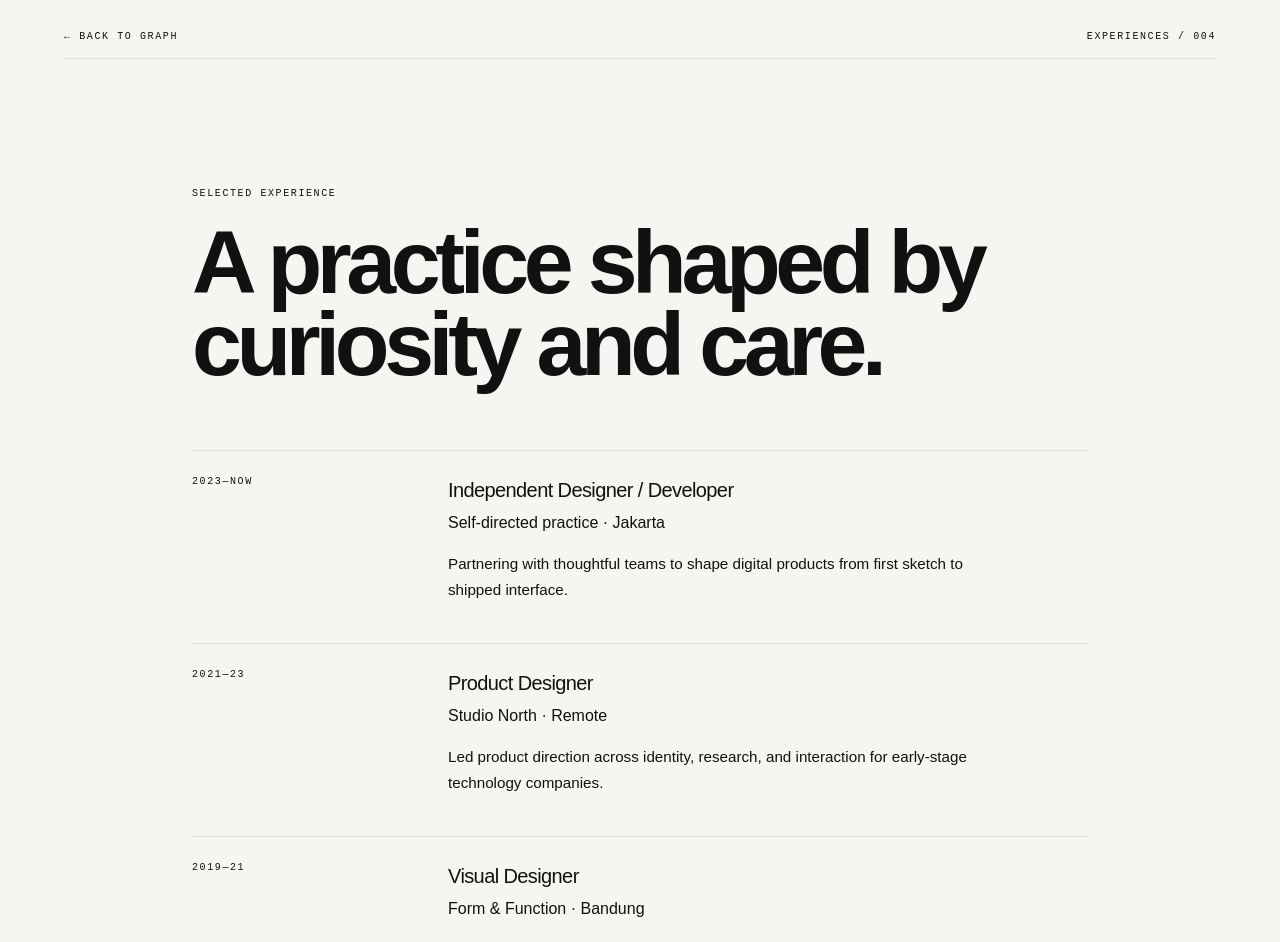
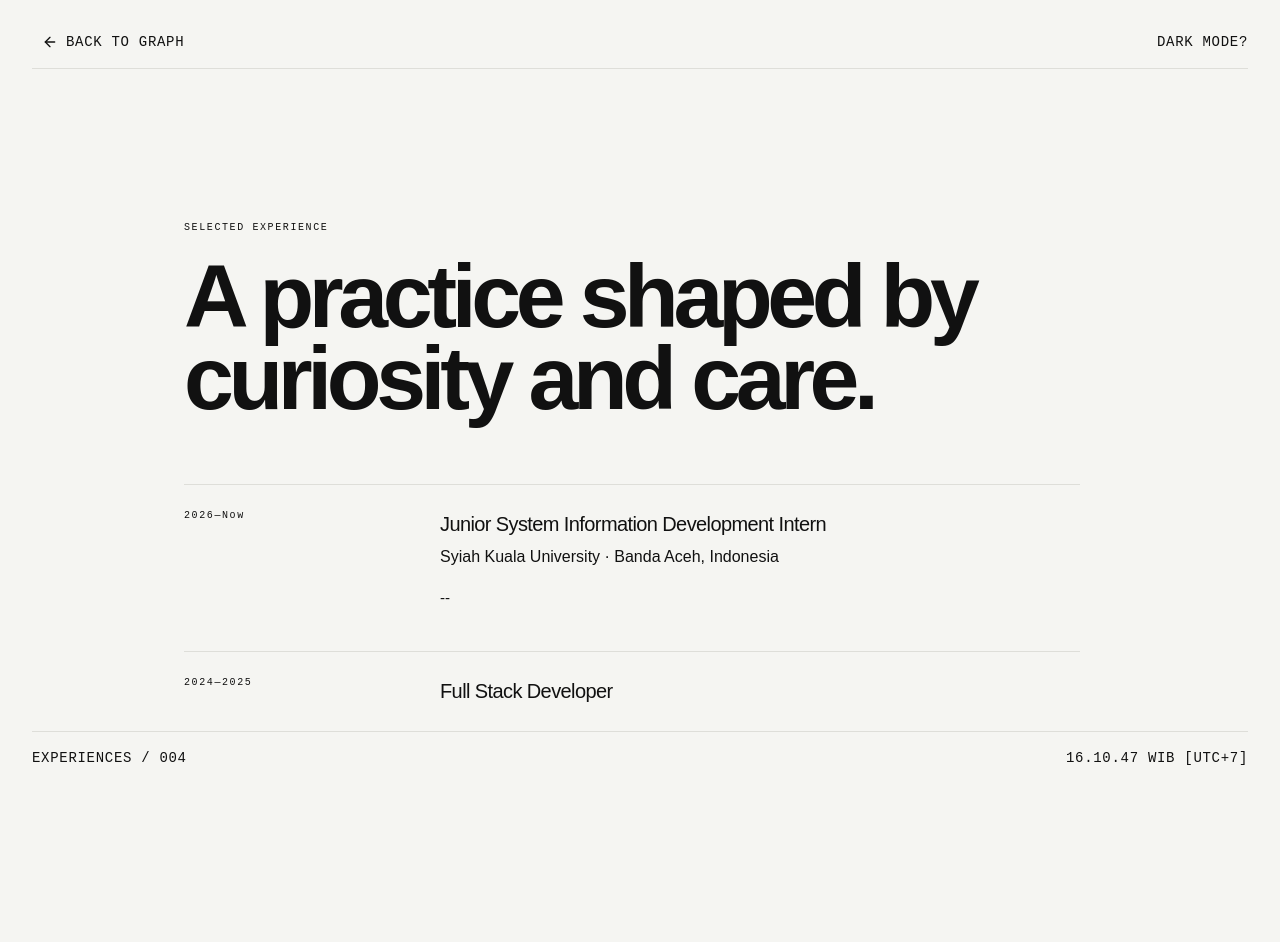
Before and after one commit to ridha-arlian/portfolio-v2, a Nuxt app: page /experiences in a window 1280 px wide. Shown: the top 942 px of the page. After the commit the page ends 800 px from the top, so only its background shows below. Built offline with nearby package versions, Linux system fonts and the light colour scheme.

Commit message:
feat(experiences): add experiences page component and routing

```diff
--- /dev/null
+++ b/app/data/experiences.ts
@@ -0,0 +1,33 @@
+export interface Experience {
+  year: string
+  role: string
+  company: string
+  description: string
+}
+
+export const experiences: Experience[] = [
+  {
+    year: '2026—Now',
+    role: 'Junior System Information Development Intern',
+    company: 'Syiah Kuala University · Banda Aceh, Indonesia',
+    description: '--',
+  },
+  {
+    year: '2024—2025',
+    role: 'Full Stack Developer',
+    company: 'Syiah Kuala University · Banda Aceh, Indonesia',
+    description: 'Developed an online exam proctoring system using WebRTC and Mediasoup as a Bachelor\'s Final Project.',
+  },
+  {
+    year: '2022',
+    role: 'UI/UX Developer Intern',
+    company: 'Telkom Indonesia WITEL Aceh · Banda Aceh, Indonesia',
+    description: 'Designed user interface and user experience solutions using Figma during professional internship.',
+  },
+  {
+    year: '2022',
+    role: 'Web Developer',
+    company: 'Pondok Ulung Village Government · Bener Meriah, Indonesia',
+    description: 'Built village web applications using React, Next.js, and Chakra UI as part of the Community Service Program.',
+  },
+]
--- a/app/pages/experiences.vue
+++ b/app/pages/experiences.vue
@@ -1,4 +1,65 @@
+<script setup lang="ts">
+import { Button } from '@/components/ui/button'
+import { ScrollArea } from '@/components/ui/scroll-area'
+import ColorModeToggle from '@/components/ColorModeToggle.vue'
+import LocalTime from '@/components/LocalTime.vue'
+import { ArrowLeft } from '@lucide/vue'
+import { experiences } from '@/data/experiences'
+
+useSeoMeta({
+  title: 'Experiences | Ridha Arlian',
+  description: 'Professional experience of Ridha Arlian.',
+})
+</script>
+
 <template>
-  <main class="page-shell"><header class="page-header"><NuxtLink to="/" class="hover:opacity-50">← BACK TO GRAPH</NuxtLink><span>EXPERIENCES / 004</span></header><section class="content-section"><p class="eyebrow">SELECTED EXPERIENCE</p><h1>A practice shaped by<br />curiosity and care.</h1><div class="timeline"><article v-for="item in experiences" :key="item.role" class="timeline-item"><span class="eyebrow">{{ item.year }}</span><div><h2>{{ item.role }}</h2><p>{{ item.company }}</p><p class="body-copy">{{ item.description }}</p></div></article></div></section><footer class="page-footer"><span>BASED IN JAKARTA, ID</span><span>2026</span></footer></main>
+  <main class="mx-auto flex h-dvh max-h-dvh w-full max-w-7xl flex-col justify-between overflow-hidden p-4 bg-paper text-ink sm:p-6 lg:p-8">
+    <header class="shrink-0 flex items-center justify-between border-b border-line pb-3 font-mono text-xs tracking-wider text-muted-foreground sm:pb-4 sm:text-sm">
+      <Button
+        as-child
+        variant="ghost"
+        size="sm"
+        class="h-auto p-0 font-mono text-xs tracking-wider text-ink uppercase transition-opacity hover:opacity-50 bg-transparent! !hover:bg-transparent !hover:text-ink focus-visible:ring-0 focus-visible:ring-offset-0 sm:text-sm"
+      >
+        <NuxtLink to="/" class="flex items-center gap-2">
+          <ArrowLeft class="h-4 w-4 shrink-0" />
+          BACK TO GRAPH
+        </NuxtLink>
+      </Button>
+
+      <ColorModeToggle />
+    </header>
+
+    <section class="flex-1 min-h-0 py-4 sm:py-6">
+      <ScrollArea class="h-full w-full pr-4">
+        <div class="content-section">
+          <p class="eyebrow">SELECTED EXPERIENCE</p>
+          <h1>A practice shaped by<br />curiosity and care.</h1>
+
+          <div class="timeline">
+            <article
+              v-for="item in experiences"
+              :key="item.role"
+              class="timeline-item"
+            >
+              <span class="eyebrow">{{ item.year }}</span>
+              <div>
+                <h2>{{ item.role }}</h2>
+                <p>{{ item.company }}</p>
+                <p class="body-copy">{{ item.description }}</p>
+              </div>
+            </article>
+          </div>
+        </div>
+      </ScrollArea>
+    </section>
+
+    <footer class="shrink-0 flex flex-col gap-2 border-t border-line pt-3 font-mono text-[11px] tracking-wider text-muted-foreground sm:flex-row sm:items-end sm:justify-between sm:pt-4 sm:text-sm">
+      <span class="uppercase">
+        EXPERIENCES / 004
+      </span>
+
+      <LocalTime />
+    </footer>
+  </main>
 </template>
-<script setup lang="ts">const experiences = [{ year: '2023—NOW', role: 'Independent Designer / Developer', company: 'Self-directed practice · Jakarta', description: 'Partnering with thoughtful teams to shape digital products from first sketch to shipped interface.' }, { year: '2021—23', role: 'Product Designer', company: 'Studio North · Remote', description: 'Led product direction across identity, research, and interaction for early-stage technology companies.' }, { year: '2019—21', role: 'Visual Designer', company: 'Form & Function · Bandung', description: 'Built visual languages and digital experiences for culture, commerce, and community.' }]; useSeoMeta({ title: 'Experiences — Raka Pratama', description: 'Professional experience of Raka Pratama.' })</script>
```
